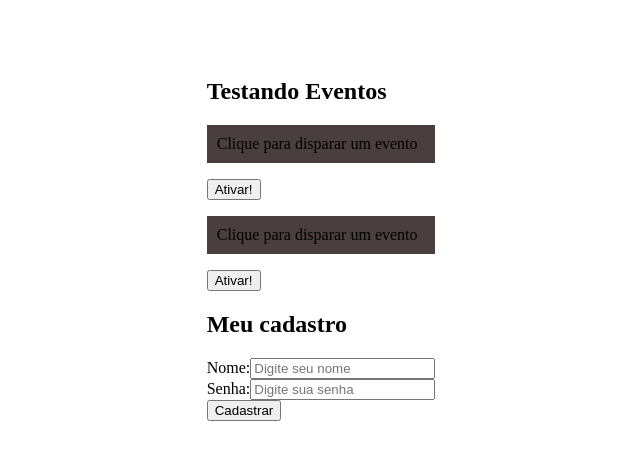
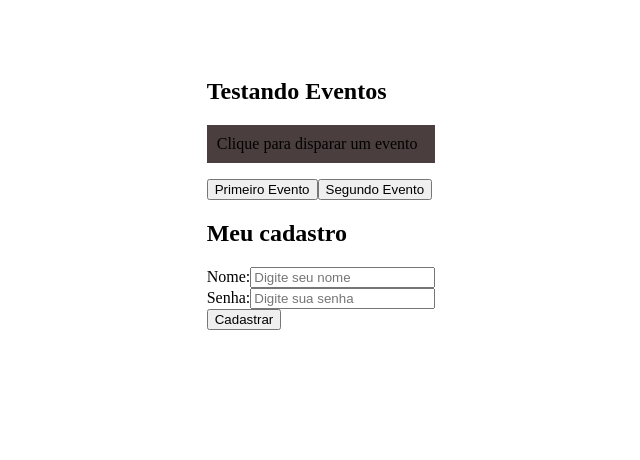
Before and after one commit to JOESTAR117/Curso-React, a React (Vite) app in the folder meu-projeto/: page / in a window 1280 px wide. Shown: the top 460 px of the page, without its empty margins (319-959 px from the left). Built offline with nearby package versions, Linux system fonts and the light colour scheme.

Commit message:
Functions by props

```diff
--- a/meu-projeto/src/App.jsx
+++ b/meu-projeto/src/App.jsx
@@ -5,8 +5,7 @@
   return (
     <section>
       <h1>Testando Eventos</h1>
-      <Eventos numero="1" />
-      <Eventos numero="2" />
+      <Eventos  />
       <Form/>
     </section>
   );
--- /dev/null
+++ b/meu-projeto/src/components/Evento/Button.jsx
@@ -0,0 +1,5 @@
+function Button({text, event}){
+    return <button onClick={event}>{text}</button>
+}
+
+export default Button
--- a/meu-projeto/src/components/Evento/Eventos.jsx
+++ b/meu-projeto/src/components/Evento/Eventos.jsx
@@ -1,13 +1,20 @@
-function Eventos({numero}){
+import Button from "./Button";
 
-    function meuEvento(){
-        console.log(`Foi ativado o ${numero}`)
-    }
-    return(
-        <>
-            <p>Clique para disparar um evento</p>
-            <button onClick={meuEvento}>Ativar!</button>
-        </>
-    )
+function Eventos() {
+  function meuEvento() {
+    console.log(`Ativando primeiro evento`);
+  }
+
+  function segundoEvento() {
+    console.log("Ativando o segundo evento");
+  }
+
+  return (
+    <>
+      <p>Clique para disparar um evento</p>
+      <Button event={meuEvento} text="Primeiro Evento" />
+      <Button event={segundoEvento} text="Segundo Evento" />
+    </>
+  );
 }
 export default Eventos;
```
